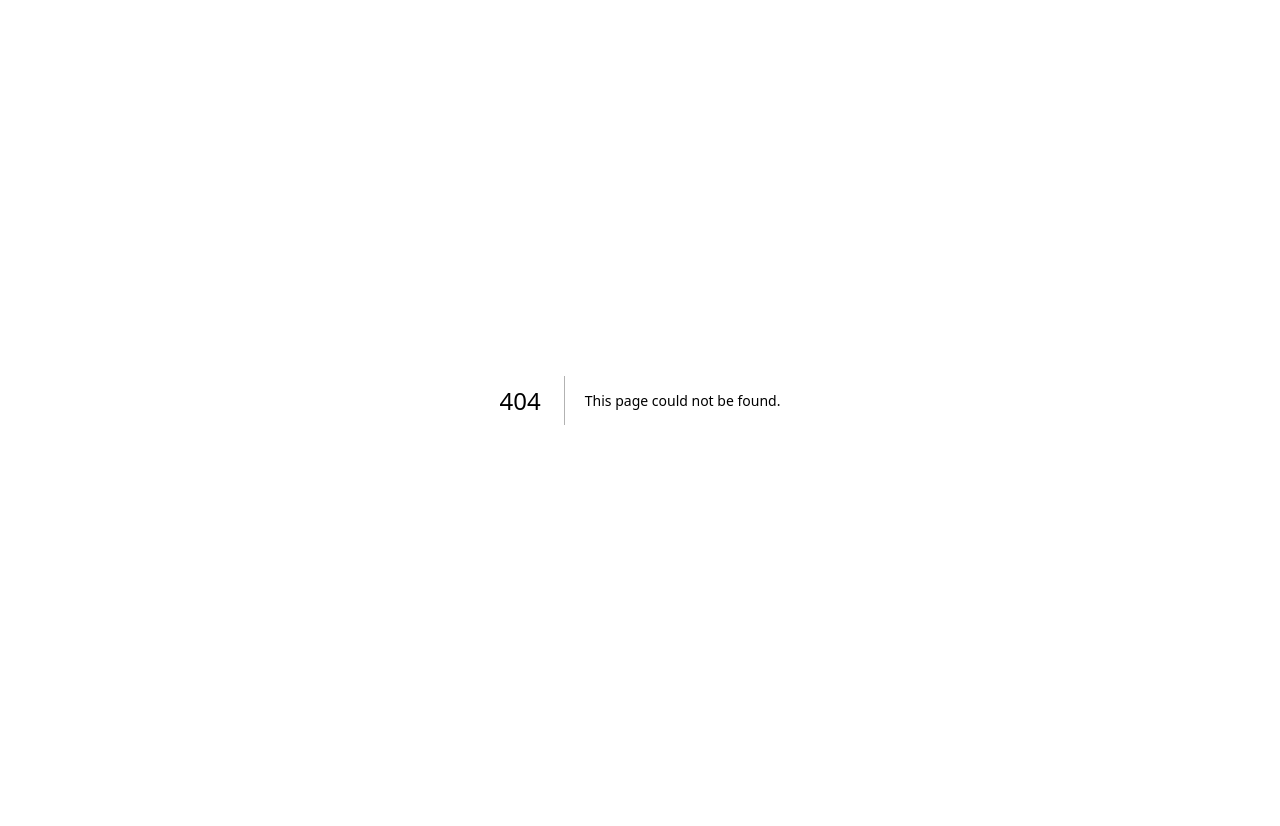
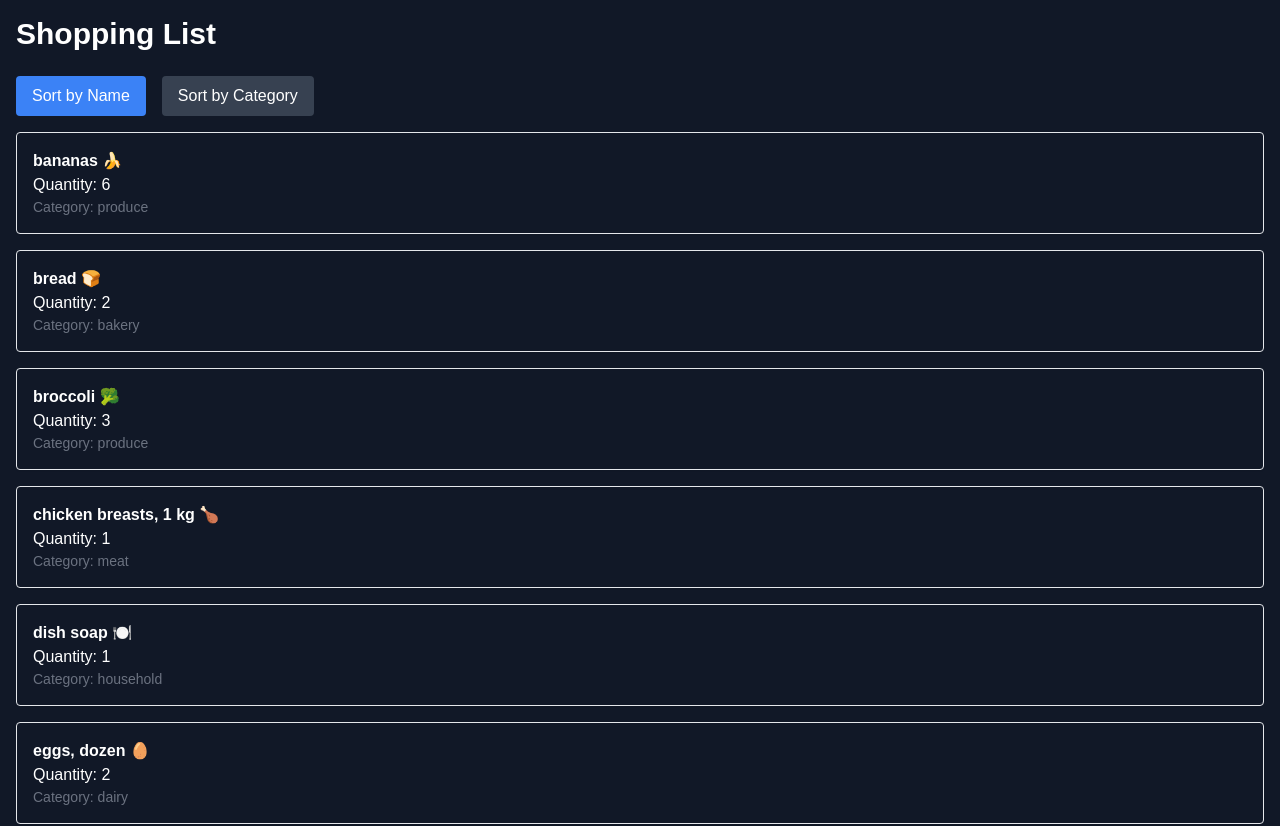
Before and after one commit to Francisthompson/cprg306-assignments, a Next.js app: page /week-6 in a window 1280 px wide. Before the commit this address had no page. Shown: the top 826 px of the page. Before the commit the page ends 800 px from the top, so only its background shows below. Built offline with nearby package versions, Linux system fonts and the light colour scheme.

Commit message:
added week-6, with shopping list sorting functionality, also items from a JSON file instead of a component list

```diff
--- a/app/page.js
+++ b/app/page.js
@@ -17,6 +17,9 @@
         <p>
           <Link href="/week-5">Week 5 Assignment</Link>
         </p>
+        <p>
+          <Link href="/week-6">Week 6 Assignment</Link>
+        </p>
       </div>
     </main>
   );
--- /dev/null
+++ b/app/week-6/item-list.js
@@ -0,0 +1,58 @@
+"use client";
+
+import { useState } from "react";
+import itemsData from "./items.json";
+import Item from "./item";
+
+const ItemList = () => {
+  const [items, setItems] = useState(itemsData);
+  const [sortBy, setSortBy] = useState("name"); // initialize sortBy state
+
+  // Sort items based on sortBy state
+  const sortedItems = [...items].sort((a, b) => {
+    if (sortBy === "name") {
+      return a.name.localeCompare(b.name);
+    } else if (sortBy === "category") {
+      return a.category.localeCompare(b.category);
+    }
+    return 0;
+  });
+
+  return (
+    <div>
+      {/* Sort Buttons */}
+      <div className="mb-4 flex space-x-4">
+        <button
+          onClick={() => setSortBy("name")}
+          className={`px-4 py-2 rounded ${
+            sortBy === "name" ? "bg-blue-500 text-white" : "bg-gray-700"
+          }`}
+        >
+          Sort by Name
+        </button>
+        <button
+          onClick={() => setSortBy("category")}
+          className={`px-4 py-2 rounded ${
+            sortBy === "category" ? "bg-blue-500 text-white" : "bg-gray-700"
+          }`}
+        >
+          Sort by Category
+        </button>
+      </div>
+
+      {/* Render the sorted items */}
+      <ul className="space-y-4">
+        {sortedItems.map((item) => (
+          <Item
+            key={item.id}
+            name={item.name}
+            quantity={item.quantity}
+            category={item.category}
+          />
+        ))}
+      </ul>
+    </div>
+  );
+};
+
+export default ItemList;
--- /dev/null
+++ b/app/week-6/item.js
@@ -0,0 +1,11 @@
+const Item = ({ name, quantity, category }) => {
+    return (
+      <li className="border p-4 mb-2 rounded shadow-sm">
+        <div className="font-bold">{name}</div>
+        <div>Quantity: {quantity}</div>
+        <div className="text-sm text-gray-500">Category: {category}</div>
+      </li>
+    );
+  };
+
+  export default Item;
--- /dev/null
+++ b/app/week-6/items.json
@@ -0,0 +1,74 @@
+[
+    {
+      "id": "1h2GJKH12gkHG31h1H",
+      "name": "milk, 4 L 🥛",
+      "quantity": 1,
+      "category": "dairy"
+    },
+    {
+      "id": "2KJH3k2j3H1k2J3K1H",
+      "name": "bread 🍞",
+      "quantity": 2,
+      "category": "bakery"
+    },
+    {
+      "id": "3h2KJH3k2j3H1k2J3",
+      "name": "eggs, dozen 🥚",
+      "quantity": 2,
+      "category": "dairy"
+    },
+    {
+      "id": "4k2J3K1H2GJKH12gk",
+      "name": "bananas 🍌",
+      "quantity": 6,
+      "category": "produce"
+    },
+    {
+      "id": "5H1h1H2KJH3k2j3H",
+      "name": "broccoli 🥦",
+      "quantity": 3,
+      "category": "produce"
+    },
+    {
+      "id": "6H1k2J3K1H2GJKH1",
+      "name": "chicken breasts, 1 kg 🍗",
+      "quantity": 1,
+      "category": "meat"
+    },
+    {
+      "id": "7gkHG31h1H2KJH3k",
+      "name": "pasta sauce 🍝",
+      "quantity": 3,
+      "category": "canned goods"
+    },
+    {
+      "id": "8j3H1k2J3K1H2GJK",
+      "name": "spaghetti, 454 g 🍝",
+      "quantity": 2,
+      "category": "dry goods"
+    },
+    {
+      "id": "9H12gkHG31h1H2KJ",
+      "name": "toilet paper, 12 pack 🧻",
+      "quantity": 1,
+      "category": "household"
+    },
+    {
+      "id": "10H3k2j3H1k2J3K1",
+      "name": "paper towels, 6 pack",
+      "quantity": 1,
+      "category": "household"
+    },
+    {
+      "id": "11k2J3K1H2GJKH12",
+      "name": "dish soap 🍽️",
+      "quantity": 1,
+      "category": "household"
+    },
+    {
+      "id": "12GJKH12gkHG31h1",
+      "name": "hand soap 🧼",
+      "quantity": 4,
+      "category": "household"
+    }
+  ]
--- /dev/null
+++ b/app/week-6/page.js
@@ -0,0 +1,12 @@
+import ItemList from "./item-list";
+
+const Page = () => {
+  return (
+    <main className="bg-gray-900 text-white min-h-screen p-4">
+      <h1 className="text-3xl font-bold mb-6">Shopping List</h1>
+      <ItemList />
+    </main>
+  );
+};
+
+export default Page;
```
